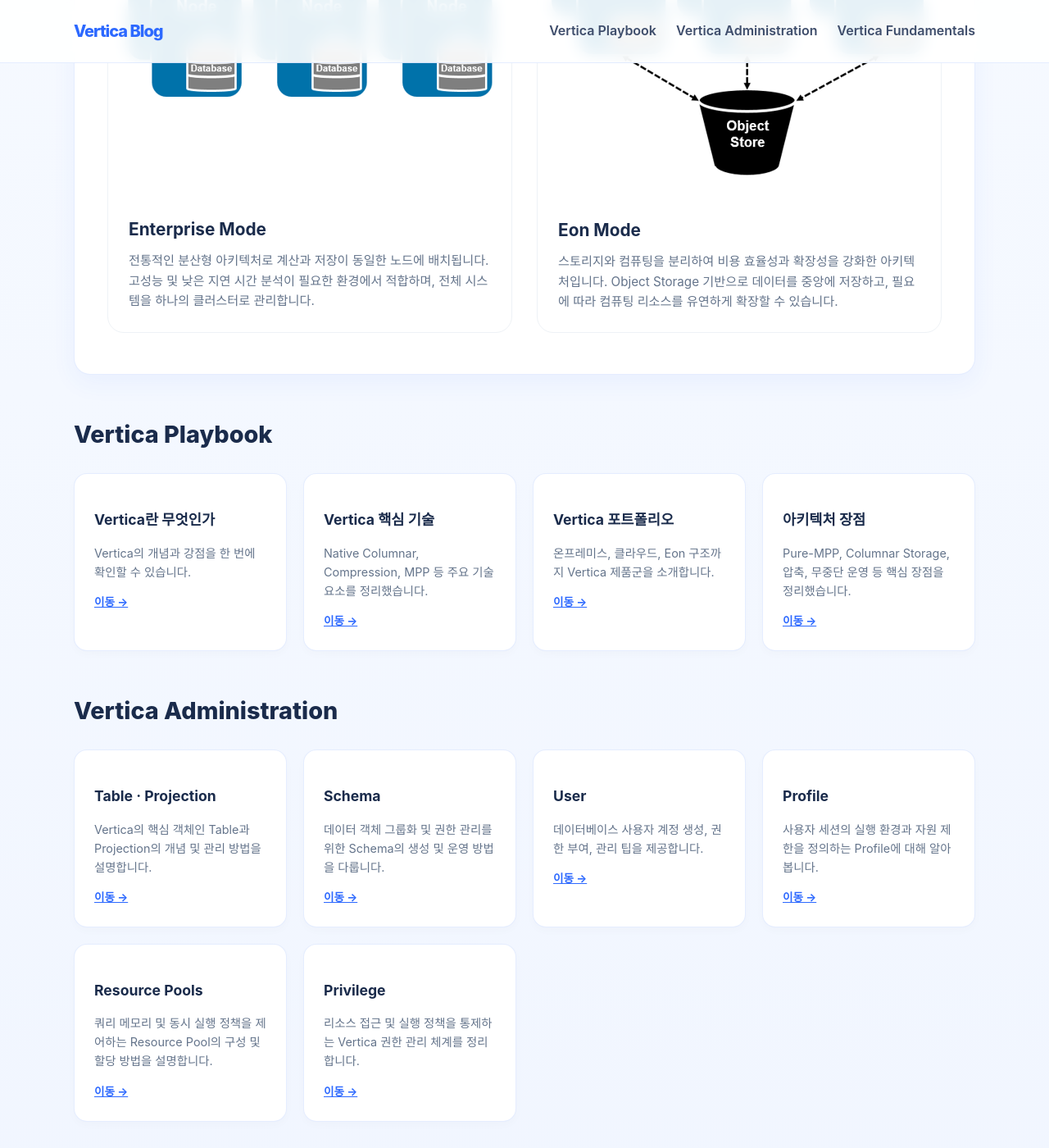
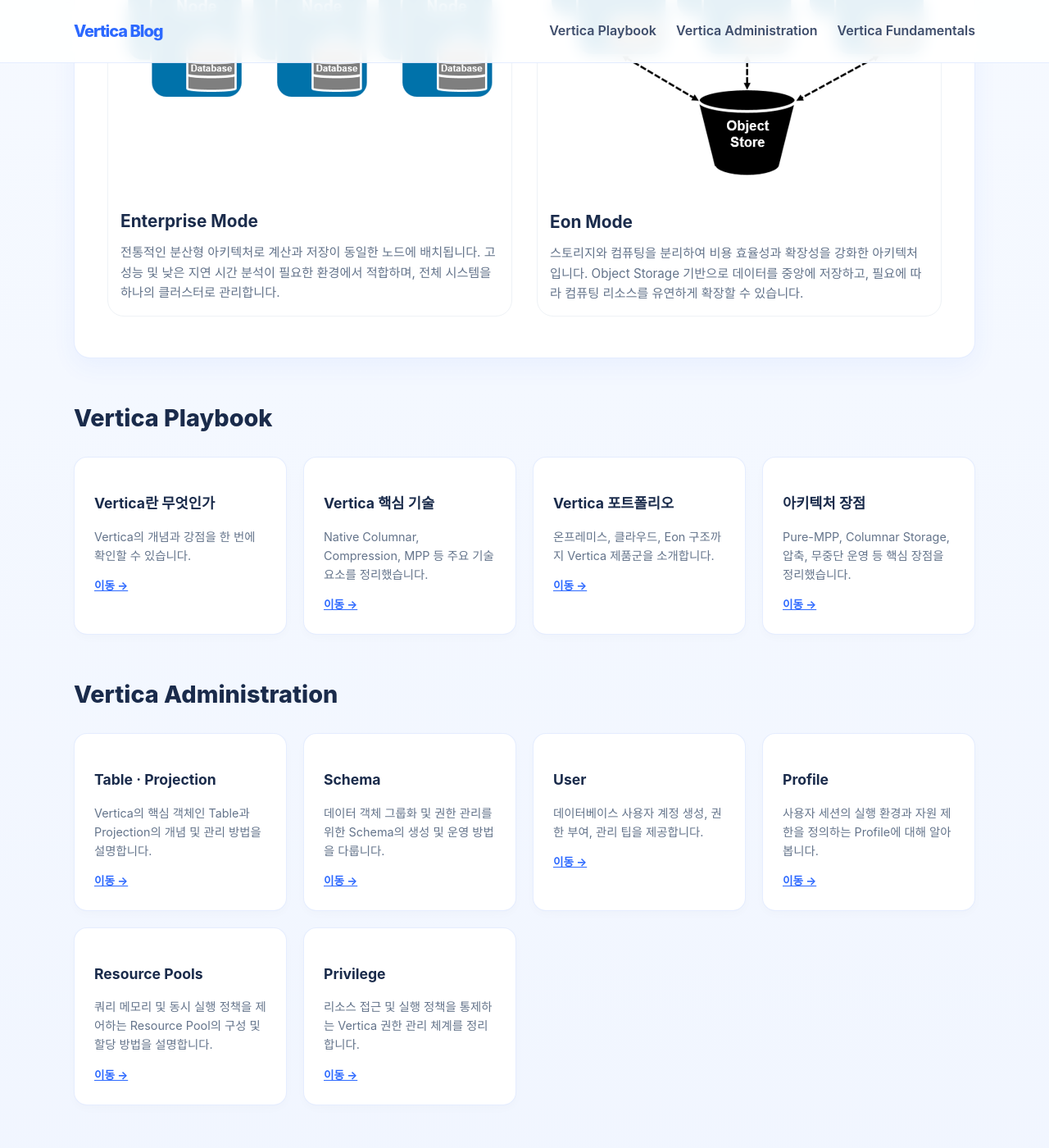
Before and after one commit to JIN0326/vertica_blog, a Jekyll site: the page built from index.md, in a window 1280 px wide and 1400 px high, scrolled down 844 px. Shown: the whole window at 82% size. Built offline with Jekyll 4.4.1, drawn with Linux system fonts in a browser that asks for light colours.

Commit message:
Update blog content and styling

```diff
--- a/assets/css/style.css
+++ b/assets/css/style.css
@@ -196,7 +196,7 @@
   border-radius: 0;
 }
 
-.mode-body { padding: 25px; text-align: left; }
+.mode-body { padding: 15px; text-align: left; }
 .mode-body h3 { font-size: 1.3rem; font-weight: 700; margin-bottom: 10px; }
 .mode-body p { font-size: 0.95rem; color: var(--muted); margin: 0; line-height: 1.6; }
 
```
